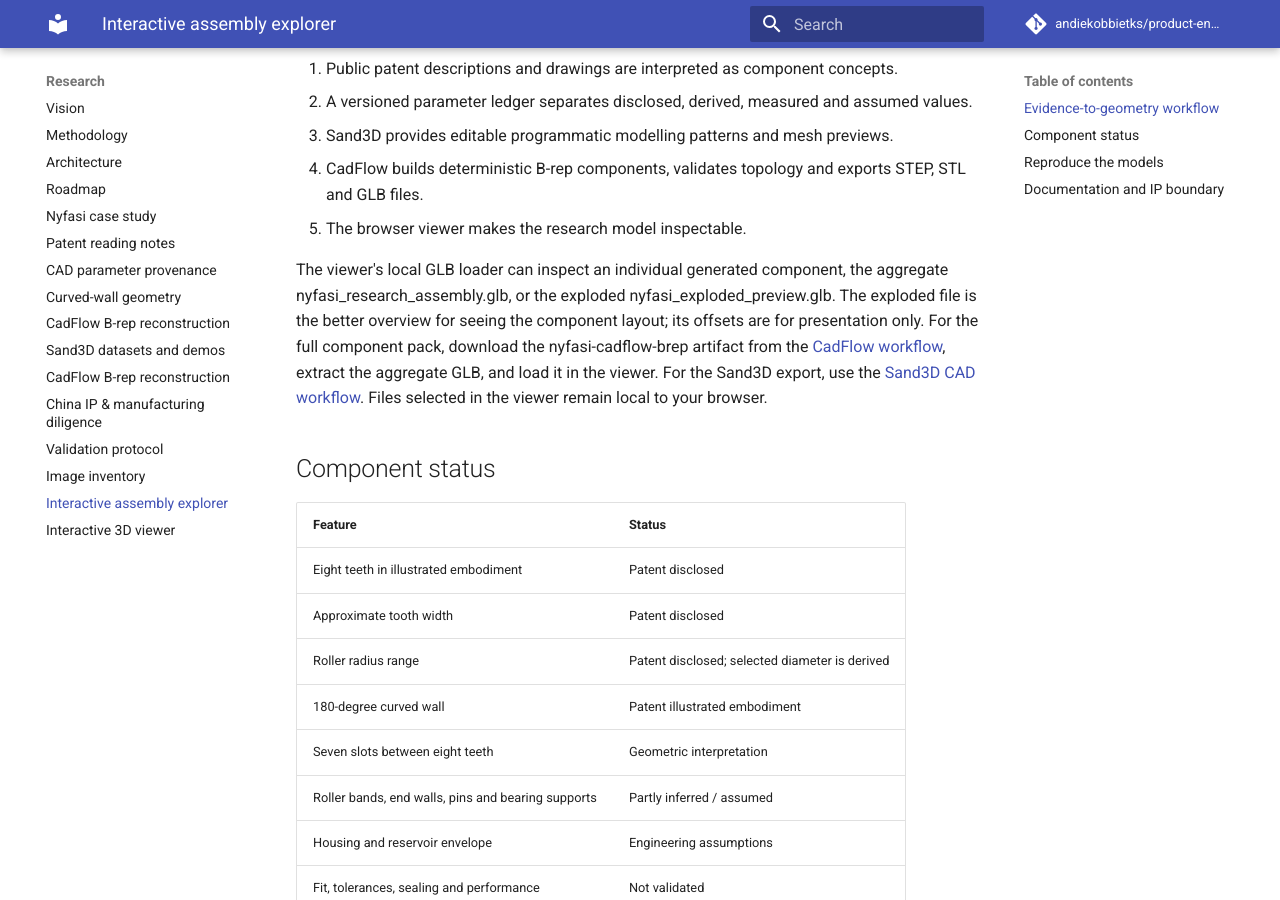
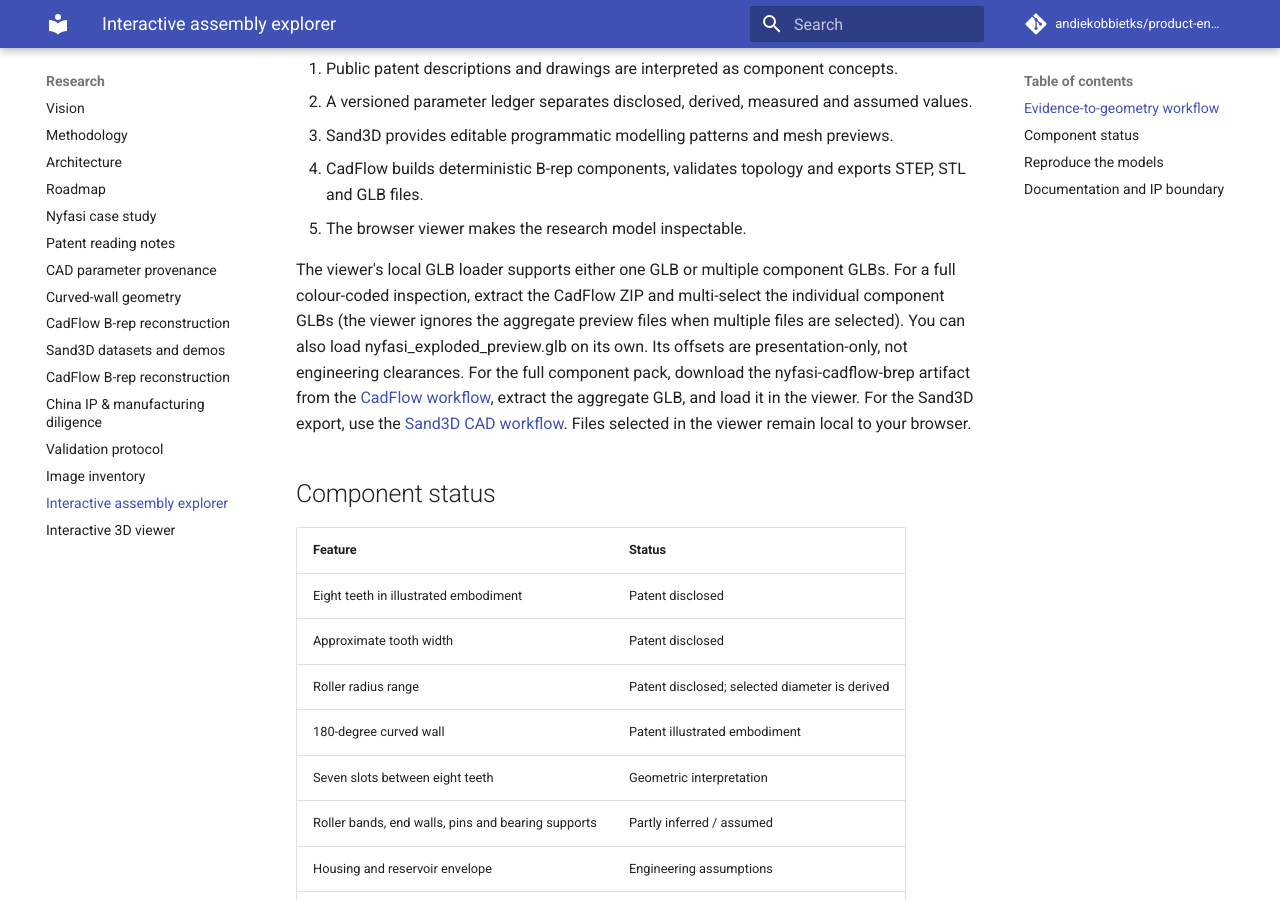
Before and after one commit to andiekobbietks/product-engineering-lab, an MkDocs documentation site: the page built from docs/experiments/assembly-explorer.md, in a window 1280 px wide and 900 px high, scrolled down 1189 px. Built offline with MkDocs 1.6.1 and Material for MkDocs 9.7.7, drawn with Linux system fonts in a browser that asks for light colours; comment, search, counter and statistics services are not loaded.

Commit message:
Explain multi-select component GLB workflow

```diff
--- a/docs/experiments/assembly-explorer.md
+++ b/docs/experiments/assembly-explorer.md
@@ -14,7 +14,7 @@ Explore the patent-led reconstruction as a component-level 3D research model. Dr
 4. CadFlow builds deterministic B-rep components, validates topology and exports STEP, STL and GLB files.
 5. The browser viewer makes the research model inspectable.
 
-The viewer's local GLB loader can inspect an individual generated component, the aggregate nyfasi_research_assembly.glb, or the exploded nyfasi_exploded_preview.glb. The exploded file is the better overview for seeing the component layout; its offsets are for presentation only. For the full component pack, download the nyfasi-cadflow-brep artifact from the [CadFlow workflow](https://github.com/andiekobbietks/product-engineering-lab/actions/workflows/cadflow-cad.yml), extract the aggregate GLB, and load it in the viewer. For the Sand3D export, use the [Sand3D CAD workflow](https://github.com/andiekobbietks/product-engineering-lab/actions/workflows/cad-smoke.yml). Files selected in the viewer remain local to your browser.
+The viewer's local GLB loader supports either one GLB or multiple component GLBs. For a full colour-coded inspection, extract the CadFlow ZIP and multi-select the individual component GLBs (the viewer ignores the aggregate preview files when multiple files are selected). You can also load nyfasi_exploded_preview.glb on its own. Its offsets are presentation-only, not engineering clearances. For the full component pack, download the nyfasi-cadflow-brep artifact from the [CadFlow workflow](https://github.com/andiekobbietks/product-engineering-lab/actions/workflows/cadflow-cad.yml), extract the aggregate GLB, and load it in the viewer. For the Sand3D export, use the [Sand3D CAD workflow](https://github.com/andiekobbietks/product-engineering-lab/actions/workflows/cad-smoke.yml). Files selected in the viewer remain local to your browser.
 
 ## Component status
 
```
